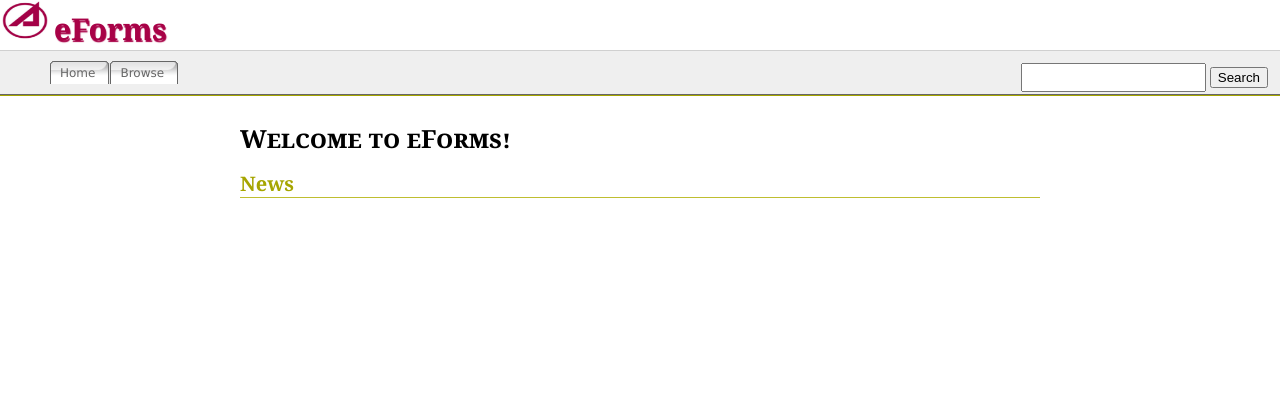
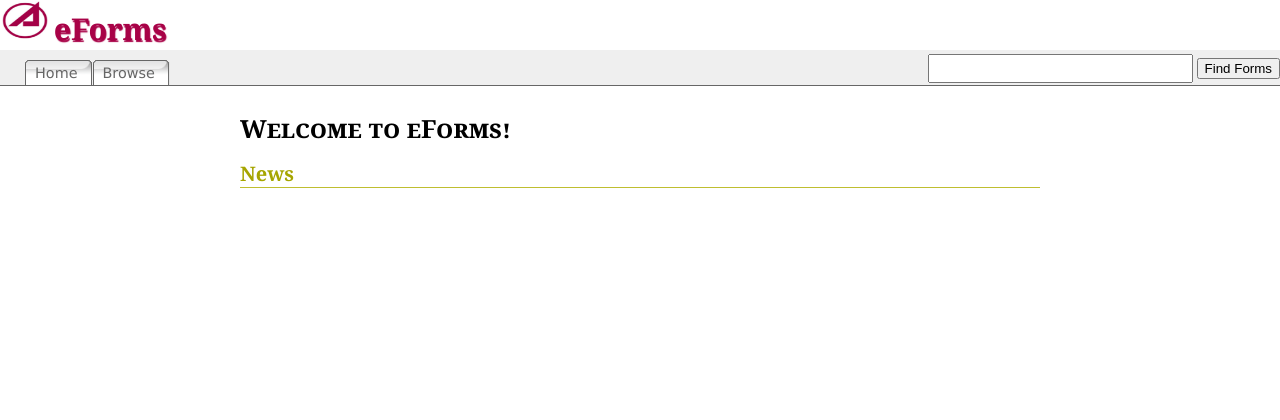
Before and after one commit to rgochee/eForms, a CodeIgniter app: page / in a window 1280 px wide. Shown: the top 420 px of the page. Run offline with CodeIgniter, Linux system fonts and the light colour scheme; data that the repository does not hold is empty.

Commit message:
Style changes

```diff
--- a/application/views/header.php
+++ b/application/views/header.php
@@ -20,19 +20,19 @@
 		<div id="menubar" class="left">
 		<ul>
 		<li><a href=<?= base_url()?> target="" title="Home page"><span>Home</span></a></li>
+		<li><a href=<?= base_url()?>forms/browse target="" title="Browse forms"><span>Browse</span></a></li>
 
 		<?php if($this->session->userdata('admin')): ?>
 		<li><a href=<?= base_url()?>admin/create target="" title="Create form"><span>Create</span></a></li>
 		<?php endif ?>
-
-	<li><a href=<?= base_url()?>forms/browse target="" title="Browse forms"><span>Browse</span></a></li>
+		</ul>
+		</div>
 
 		<div class="right">
-            	<form name = "form" action='<?= base_url() ?>forms/search' method="get">
-		<input type = "text" name = "find" value ="">
-                <input type="submit" name = "Submit" value="Search" />
+			<form id="search_form" action='<?= base_url() ?>forms/search' method="get">
+				<input type="text" name="find" value="" size="30">
+				<input type="submit" name="Submit" value="Find Forms" />
 			</form>
-		</div>
 		</div>
 		<div class="clear"></div>
 	</div>
--- a/static/css/screen.css
+++ b/static/css/screen.css
@@ -1,61 +1,32 @@
 
 body, div, h1, h2, h3, h4, ul, li { margin: 0; padding: 0; border: 0; font-size: 12px; }
 body { position: absolute; width:100%; height: 100%; font-family: Verdana, Helvetica, Arial, sans-serif; }
+h2 { font-size: 25px; font-family: Georgia, Times, serif;  font-variant: small-caps; margin: 15px 0 10px; }
+h3 { font-size: 20px; font-family: Georgia, Times, serif; margin: 15px 0 10px; border-bottom: 1px solid #BFBE30; color: #A6A500; }
+
 #header, #content, #footer { width: 100%; }
 #header { height: 50px; background-color: #FFFFFF; overflow: hidden; position: absolute; } /*2E3884*/
 #logo { font-family: Georgia, Times, serif; font-size: 30px; width: 100px; min-height: 100px; /*padding: 8px 10px 5px 5px;*/ display: inline-block;
     text-shadow: #A80247 1px 2px 1px; } /*0/1472*/
 #logo a { color: #A80247; text-decoration: none; } /*717DD7*/
-.left { float: left; }
+.left { float: left; display: inline-block; }
 .right { float: right; }
 .clear { clear: both; }
-#footer { color: #2E3884; }
-#footer a { color: inherit; }
-#footer_inner { width: 800px; height: 19px; margin: 5px auto 0; border-top: 1px solid #717DD7; }
 
-#content { min-height: 100%; margin-bottom: -25px; }
-#content_inner { width: 800px; padding: 10px; margin: 0 auto; }
-#toolbar { width: 100%; padding-top: 50px; background-color: #D0D0D0; border-top: 1px solid #4B5CD7; border-bottom: 1px solid #A6A500; }
+/*#toolbar { width: 100%; padding-top: 50px; background-color: #D0D0D0; border-top: 1px solid #4B5CD7; border-bottom: 1px solid #A6A500; }*/
+#toolbar { width: 100%; padding-top: 50px; background-color: #EFEFEF; border-bottom: 1px solid #666666; }
 
-#menubar {
-	float:left;
-	width:100%;
-	background:#efefef;
-	font-size:100%;
-	line-height:normal;
-	border-bottom:1px solid #666;
-	}
-#menubar ul {
-	margin:0;
-	padding:10px 10px 0 50px;
-	list-style:none;
-	}
-#menubar li {
-	display:inline;
-	margin:0;
-	padding:0;
-	}
-#menubar a {
-	float:left;
-	background:url("images/tableftF.gif") no-repeat left top;
-	margin:0;
-	padding:0 0 0 4px;
-	text-decoration:none;
-	}
-#menubar a span {
-	float:left;
-	display:block;
-	background:url("images/tabrightF.gif") no-repeat right top;
-	padding:5px 15px 4px 6px;
-	color:#666;
-	}
+#menubar ul { margin:0; padding:10px 10px 0 25px; list-style:none; }
+#menubar li { display: inline; margin: 0; padding: 0; }
+#menubar a { color: #666; font-size: 120%; }
+#menubar a { float: left; margin: 0; padding: 0 0 0 4px; background: url("images/tableftF.gif") no-repeat left top; text-decoration: none; }
+#menubar a span { float: left; display: block; background: url("images/tabrightF.gif") no-repeat right top; padding: 5px 15px 4px 6px;}
 
 /* Commented Backslash Hack hides rule from IE5-Mac \*/
-#menubar a span {float:none;}
-/* End IE5-Mac hack */
-#menubar a:hover span {color:#FFFFFF;}
-#menubar a:hover {background-position:0% -42px;}
-#menubar a:hover span {background-position:100% -42px;}
+#menubar a span { float: none; }
+#menubar a:hover span { color: #000000; }
+#menubar a:hover { background-position: 0% -42px; }
+#menubar a:hover span { background-position: 100% -42px; }
 
 /*
 #menubar { padding: 5px 0 0 5px; }
@@ -65,12 +36,18 @@ body { position: absolute; width:100%; height: 100%; font-family: Verdana, Helve
     border: 1px solid #BFBE30; border-width: 1px 1px 0; cursor: default;}
 #menubar a:not(.selected):hover { background-color: #FFFE40; }
 */
+#toolbar input[type=text] { height: 23px; }
+#toolbar form { margin-top: 4px; }
 
-#toolbar input[type=text] { height: 23px; }
-#toolbar form { margin: 2px; }
+#content { min-height: 100%; margin-bottom: -25px; }
+#content_inner { width: 800px; padding: 10px; margin: 0 auto; }
 
-h2 { font-size: 25px; font-family: Georgia, Times, serif;  font-variant: small-caps; margin: 15px 0 10px; }
-h3 { font-size: 20px; font-family: Georgia, Times, serif; margin: 15px 0 10px; border-bottom: 1px solid #BFBE30; color: #A6A500; }
+#footer { color: #2E3884; }
+#footer a { color: inherit; }
+#footer_inner { width: 800px; height: 19px; margin: 5px auto 0; border-top: 1px solid #717DD7; }
+
+/* END HEADER/FOOTER SECTION */
+
 .field { margin: 25px 0 10px; }
 .field_label { display: block; font-weight: bold; margin-top: 3px; }
 .field_required { display: block; font-weight: bold; color:#F00; text-decoration: underline }
```
Lines whose indentation alone changed are shown as unchanged.
